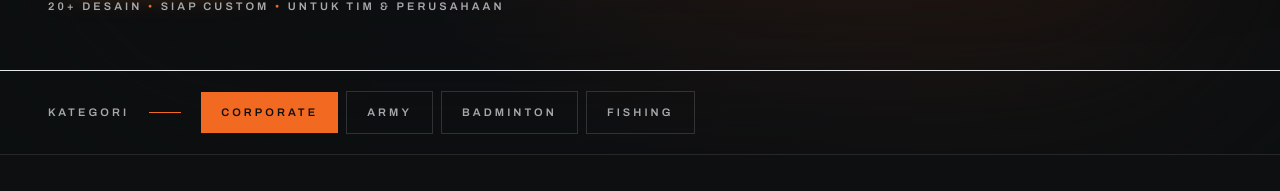
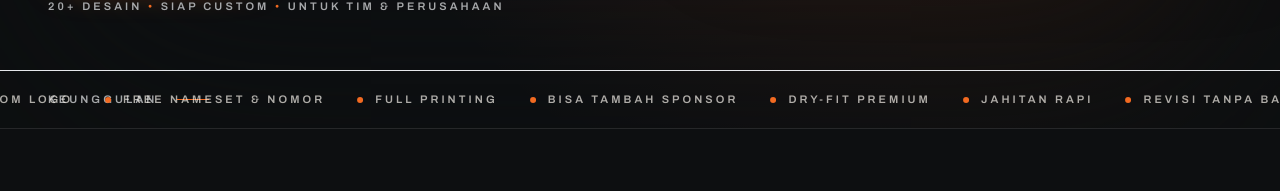
Before and after one commit to ersetdigital-sudo/tntsport, a Next.js app: page /corporate-collection in a window 1280 px wide. Shown: the part 752-943 px from the top of the page. Built offline with nearby package versions, Linux system fonts and the light colour scheme; no server answers; the database is empty; a web font is replaced by a local one.

Commit message:
style: replace category nav with scrolling features marquee

```diff
--- a/components/corporate-collection/CorporateCollectionLanding.tsx
+++ b/components/corporate-collection/CorporateCollectionLanding.tsx
@@ -206,16 +206,18 @@ export function CorporateCollectionLanding({ products, waNumber }: Props) {
           </div>
         </div>
 
-        <div className="relative border-t border-white/12">
-          <div className="mx-auto max-w-[1400px] px-6 lg:px-12 py-5 flex items-center gap-5 overflow-x-auto" style={{ scrollbarWidth: "none" }}>
-            <span className="label text-[#A6A8AA] shrink-0 hidden sm:inline">Kategori</span>
+        <div className="relative border-t border-white/12 overflow-hidden">
+          <div className="mx-auto max-w-[1400px] px-6 lg:px-12 py-5 flex items-center gap-5 overflow-x-hidden">
+            <span className="label text-[#A6A8AA] shrink-0 hidden sm:inline">Keunggulan</span>
             <span className="hidden sm:block w-8 h-px bg-[#F26A21] shrink-0" />
-            <nav className="flex items-center gap-2 shrink-0">
-              <a href="#koleksi" className="btn label px-5 py-3 bg-[#F26A21] text-[#0D0F11] whitespace-nowrap">Corporate</a>
-              <a href="/jersey-army" className="btn label px-5 py-3 border border-white/15 text-[#A6A8AA] whitespace-nowrap hover:text-[#F3F0E8] hover:border-[#F26A21]">Army</a>
-              <a href="/jersey-badminton" className="btn label px-5 py-3 border border-white/15 text-[#A6A8AA] whitespace-nowrap hover:text-[#F3F0E8] hover:border-[#F26A21]">Badminton</a>
-              <a href="/jersey-mancing" className="btn label px-5 py-3 border border-white/15 text-[#A6A8AA] whitespace-nowrap hover:text-[#F3F0E8] hover:border-[#F26A21]">Fishing</a>
-            </nav>
+            <div className="flex items-center gap-8 shrink-0 marquee-track">
+              {["Free Custom Logo", "Free Nameset & Nomor", "Full Printing", "Bisa Tambah Sponsor", "Dry-Fit Premium", "Jahitan Rapi", "Revisi Tanpa Batas", "Bisa Satuan", "Harga Pabrik", "Free Custom Logo", "Free Nameset & Nomor", "Full Printing", "Bisa Tambah Sponsor", "Dry-Fit Premium"].map((item, i) => (
+                <span key={i} className="label text-[#F3F0E8]/70 whitespace-nowrap flex items-center gap-3">
+                  <span className="w-1.5 h-1.5 bg-[#F26A21] rounded-full shrink-0" />
+                  {item}
+                </span>
+              ))}
+            </div>
           </div>
         </div>
       </section>
```
